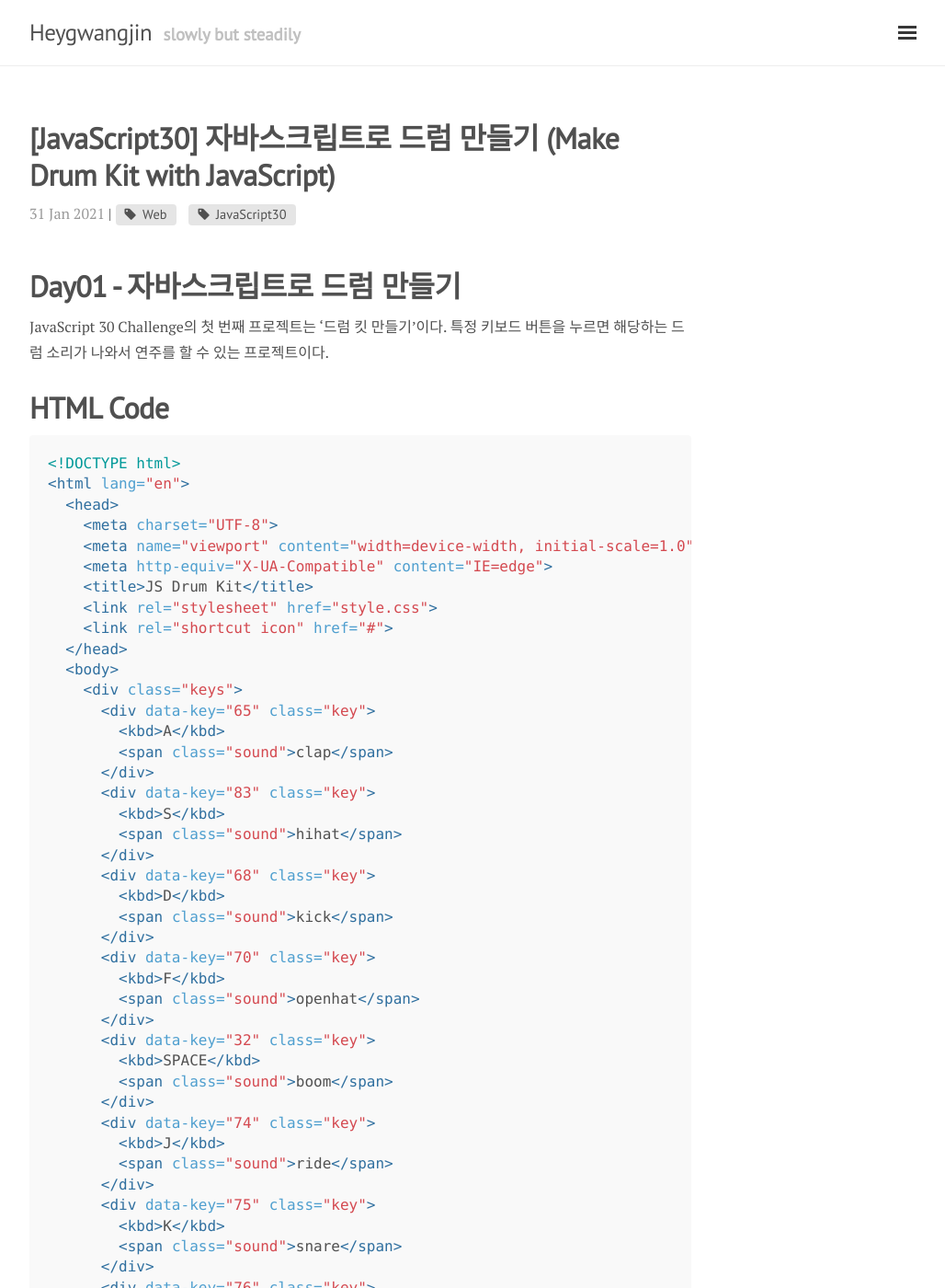
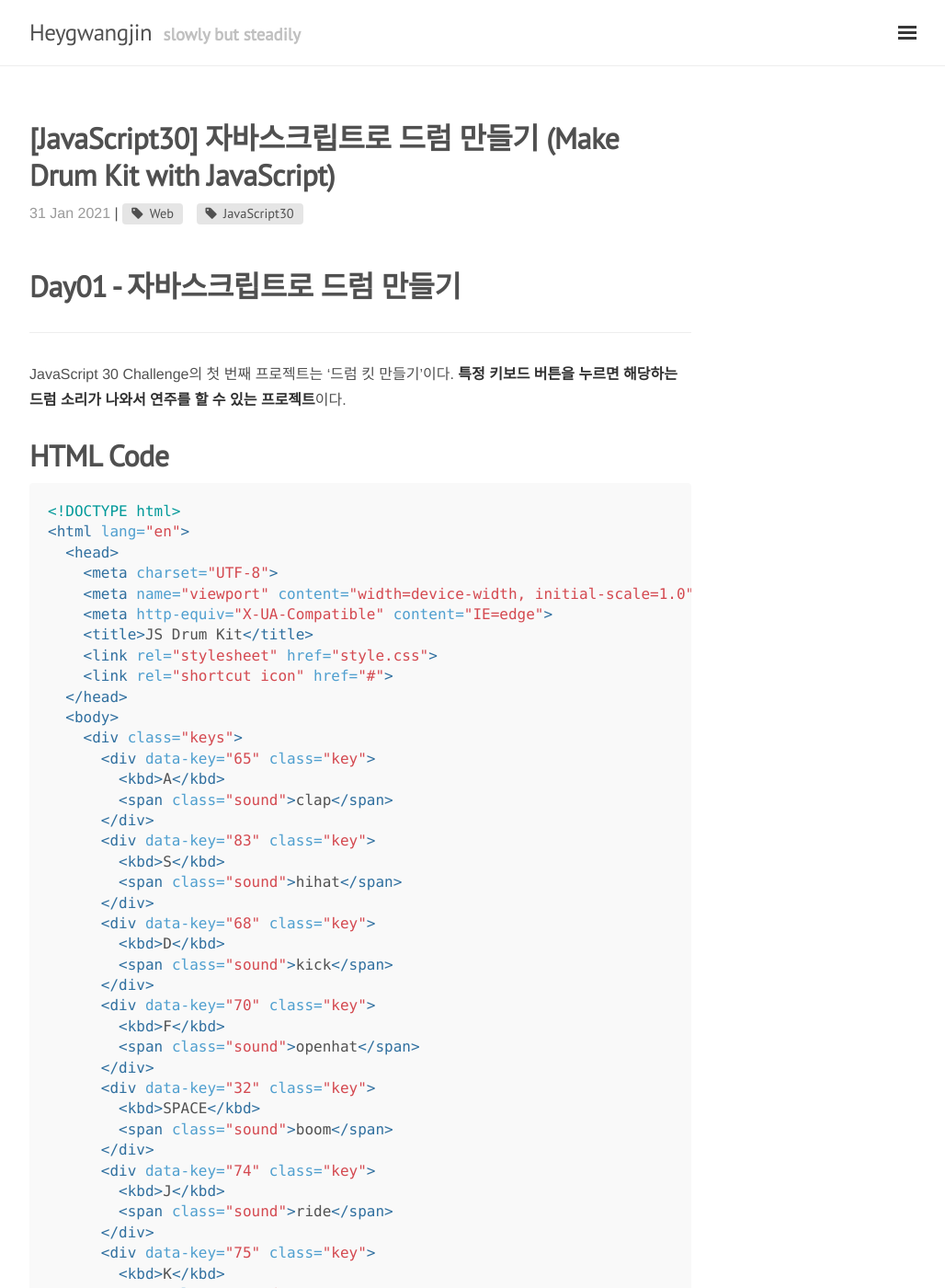
Before and after one commit to heygwangjin/heygwangjin.github.io, a Jekyll site: the page built from _posts/2021-01-31-Day01.md, in a window 1280 px wide and 1400 px high. Shown: the whole window at 92% size, without its empty margins (248-1276 px from the left). Built offline with Jekyll 4.4.1, drawn with Linux system fonts in a browser that asks for light colours; nearby versions of some CDN libraries; comment, search, counter and statistics services are not loaded; some of the changed text lies outside the part shown.

Commit message:
Fix post and font

````diff
--- a/_posts/2021-01-31-Day01.md
+++ b/_posts/2021-01-31-Day01.md
@@ -6,7 +6,8 @@
 ---
 
 # Day01 - 자바스크립트로 드럼 만들기
-JavaScript 30 Challenge의 첫 번째 프로젝트는 '드럼 킷 만들기'이다. 특정 키보드 버튼을 누르면 해당하는 드럼 소리가 나와서 연주를 할 수 있는 프로젝트이다.
+* * *
+JavaScript 30 Challenge의 첫 번째 프로젝트는 '드럼 킷 만들기'이다. **특정 키보드 버튼을 누르면 해당하는 드럼 소리가 나와서 연주를 할 수 있는 프로젝트**이다.
 
 # HTML Code
 ```html
@@ -153,15 +154,21 @@
 window.addEventListener('keydown', playSound);
 ```
 
- 첫 번째로 구현해야할 것은, 키보드 클릭 시 소리가 나오는 부분이다. 사용자가 키보드를 누르면 keydown, keyup 이벤트가 발생한다. window객체의 addEventListener메서드를 이용하여 keydown 이벤트를 핸들링하고, playSound 메서드를 호출한다.
+  첫 번째로 구현해야할 것은, 키보드 클릭 시 소리가 나오는 부분이다. 사용자가 키보드를 누르면 keydown, keyup 이벤트가 발생한다. window객체의 addEventListener메서드를 이용하여 keydown 이벤트를 핸들링하고, playSound 메서드를 호출한다.
 document객체의 querySelector 메서드를 사용하여, event keyCode값과 같은 data-key를 속성(property)으로 가지고 있는 audio태그 객체를 const audio 변수에 담아준다. 만약 특정 키가 아닌 다른 키를 눌렀을 경우 audio 변수는 null 객체일 것이다. 그런 경우 if문을 통해 return해 준다.
 audio.currentTime = 0이라는 코드가 없으면, 이벤트가 일어나고 audio를 플레이한 후, 메서드가 진행되는 동안에는 동일한 이벤트에 대해서는 반응을 하지않는다. 따라서 audio.currentTime을 0으로 설정해 줌으로써 rewind할 수 있게 한다.
 
- 다음은 시각적 변화를 만들어 주는 코드이다. key.classList.add('playing');을 통해 음악이 재생되면 해당하는 객체의 css class에 playing을 추가해 준다. 위의 css code의 playing 클래스 선택자 부분에 적힌대로 시각적 변화가 생긴다.
+  다음은 시각적 변화를 만들어 주는 코드이다. key.classList.add('playing');을 통해 음악이 재생되면 해당하는 객체의 css class에 playing을 추가해 준다. 위의 css code의 playing 클래스 선택자 부분에 적힌대로 시각적 변화가 생긴다.
 
- 마지막으로 변화가 된 버튼을 오디오 재생이 끝나기 전에 원 상태로 되돌리는 것을 구현해야한다. 모든 key 클래스 선택자를 querySelectorAll 메서드를 사용하여 keys 변수에 담아낸 후, forEach 문을 통해서 key가 transitionend 이벤트가 발생했을 때, removeTransition 메서드를 실행하여, playing 클래스 선택자를 제거해 준다.
+  마지막으로 변화가 된 버튼을 오디오 재생이 끝나기 전에 원 상태로 되돌리는 것을 구현해야한다. 모든 key 클래스 선택자를 querySelectorAll 메서드를 사용하여 keys 변수에 담아낸 후, forEach 문을 통해서 key가 transitionend 이벤트가 발생했을 때, removeTransition 메서드를 실행하여, playing 클래스 선택자를 제거해 준다.
 
- 필자는 this를 사용했지만, 다른 블로그를 찾아보니 e.target도 this와 같은 역할을 하는 것을 알 수 있었다.
+space bar의 keyCode는 32이다. **친구의 아이패드에서 사이트에 접속하여 스페이스 바를 누르면 스크롤이 내려가는 현상이 발생하는 이슈**가 생겼다.
+어떻게 해결 해야할 지에 대해 구글링한 결과, event의 원래 기능을 없애 주는 메서드를 알게 되었다. 그 코드는 아래와 같다.
+```javascript
+if (e.keyCode == 32) e.preventDefault();
+```
+
+  필자는 this를 사용했지만, 다른 블로그를 찾아보니 **e.target도 this와 같은 역할**을 하는 것을 알 수 있었다. 아래와 같이 가능하다.
 ```javascript
 function removeTransition(e) {
   if (e.propertyName !== 'transform') return; // skip it if it's not a transform
@@ -169,9 +176,11 @@
 }
 ```
 # Project
+* * *
 아래의 Drum Kit Project를 클릭하여 프로젝트 결과물을 확인할 수 있고, JavaScript30 Day01 GitHub을 클릭하여 깃허브에서 소스를 확인할 수 있다.
 - <a href="https://heygwangjin.github.io/javascript30/day01/">Drum Kit project</a>
 - <a href="https://github.com/heygwangjin/javascript30/tree/main/day01">JavaScript30 Day01 GitHub</a>
 
 # Reference
+* * *
 - <a href="https://geonlee.tistory.com/48?category=313121">JavaScript로 악기 만들기</a>
--- a/_scss/component/_post.scss
+++ b/_scss/component/_post.scss
@@ -1,5 +1,6 @@
 .post {
   margin-bottom: 4em;
+  font-family: Helvetica, Arial, sans-serif;
 
   h1, h2, h3, h4, h5, h6 {
     font-weight: 700;
````
